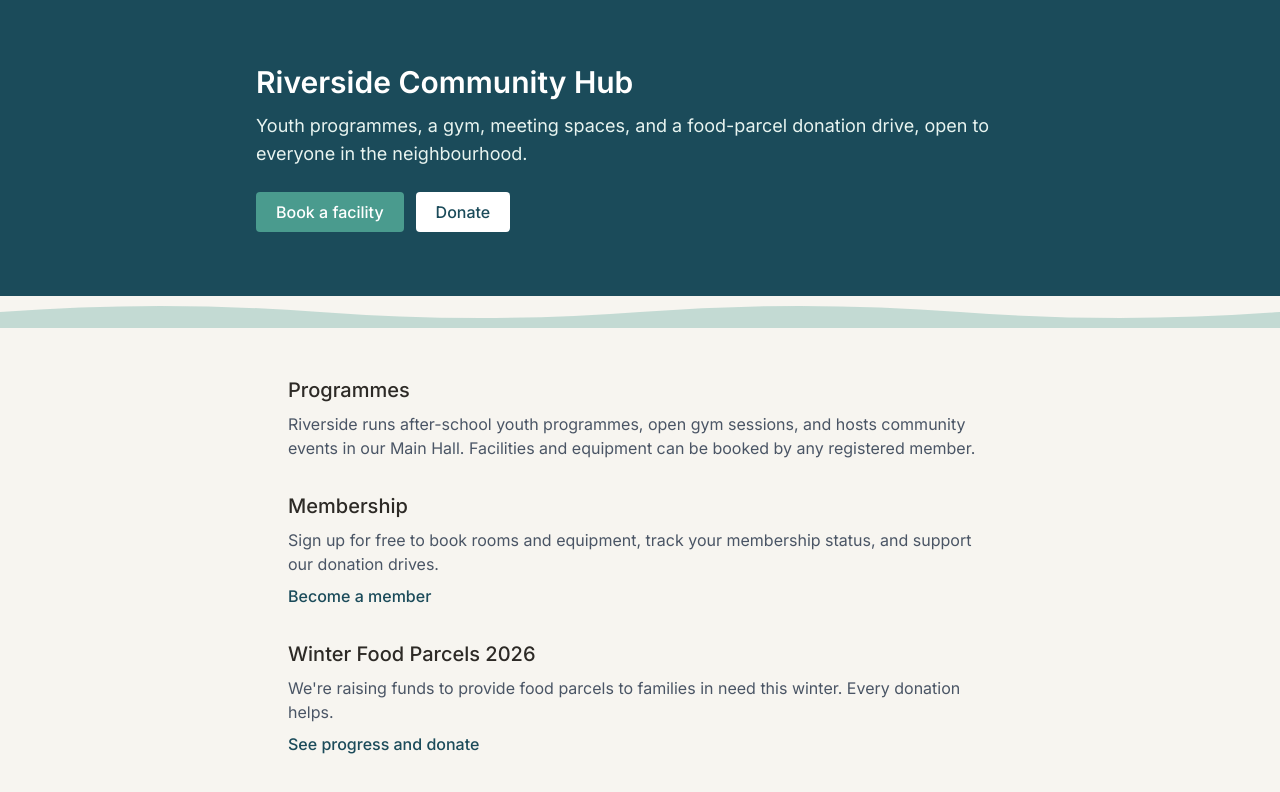
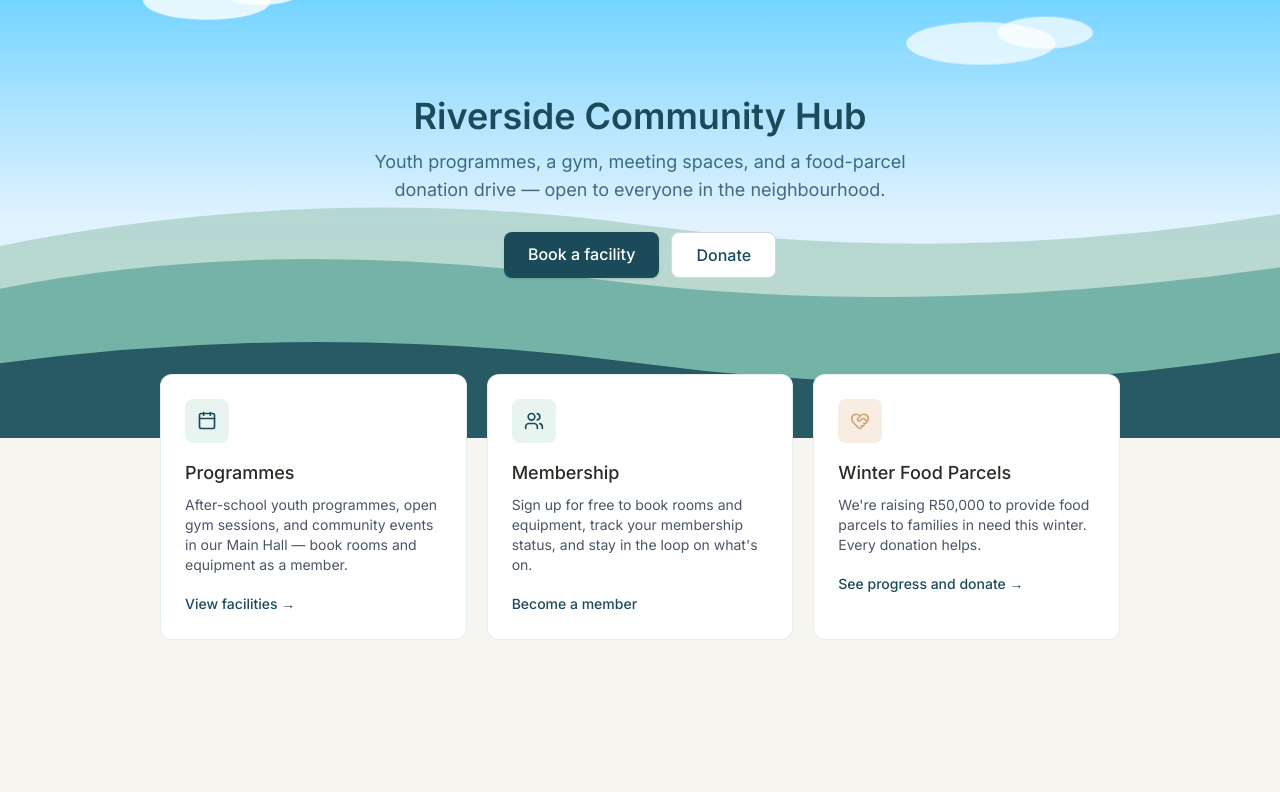
Before and after one commit to galaletsangmodise/Riverside-Community-Hub, a React (Vite) app in the folder frontend/: page / in a window 1280 px wide. Shown: the top 792 px of the page. Built offline with nearby package versions, Linux system fonts and the light colour scheme; no server answers.

Commit message:
feat: enhance Home component with animated background and improved layout for programme details

```diff
--- a/frontend/src/index.css
+++ b/frontend/src/index.css
@@ -9,6 +9,18 @@
   --color-river-clay: #D4A574;
   --font-sans: 'Inter', system-ui, sans-serif;
 }
+@keyframes drift {
+  0%, 100% { transform: translateX(0); }
+  50% { transform: translateX(20px); }
+}
+
+.animate-drift {
+  animation: drift 8s ease-in-out infinite;
+}
+
+.animate-drift-slow {
+  animation: drift 12s ease-in-out infinite;
+}
 
 body {
   background-color: var(--color-river-sand);
--- a/frontend/src/pages/Home.tsx
+++ b/frontend/src/pages/Home.tsx
@@ -1,20 +1,56 @@
 import { Link } from 'react-router-dom';
+import { Users, Calendar, HeartHandshake } from 'lucide-react';
 
 export function Home() {
   return (
     <div>
-      <div className="bg-river-deep text-white px-8 py-16">
-        <div className="max-w-3xl mx-auto">
-          <h1 className="text-3xl font-semibold mb-3">Riverside Community Hub</h1>
-          <p className="text-river-mist text-lg">
+
+      <div className="relative overflow-hidden bg-gradient-to-b from-sky-300 via-sky-100 to-river-mist">
+        <svg
+          viewBox="0 0 1200 500"
+          className="absolute inset-0 w-full h-full"
+          preserveAspectRatio="xMidYMax slice"
+        >
+
+          <path d="M0,320 Q300,260 600,300 T1200,290 L1200,500 L0,500 Z" fill="#8FBFA8" opacity="0.5" />
+
+          <path d="M0,360 Q250,310 550,350 T1200,340 L1200,500 L0,500 Z" fill="#4A9B8E" opacity="0.6" />
+
+          <path
+            d="M0,430 Q300,390 600,430 T1200,420 L1200,500 L0,500 Z"
+            fill="#1B4B5A"
+            opacity="0.85"
+          />
+
+          <g className="animate-drift">
+            <ellipse cx="180" cy="90" rx="60" ry="18" fill="white" opacity="0.8" />
+            <ellipse cx="230" cy="80" rx="40" ry="14" fill="white" opacity="0.8" />
+          </g>
+          <g className="animate-drift-slow">
+            <ellipse cx="900" cy="130" rx="70" ry="20" fill="white" opacity="0.7" />
+            <ellipse cx="960" cy="120" rx="45" ry="15" fill="white" opacity="0.7" />
+          </g>
+        </svg>
+
+        <div className="relative max-w-3xl mx-auto px-8 pt-24 pb-40 text-center">
+          <h1 className="text-4xl font-semibold text-river-deep mb-3">
+            Riverside Community Hub
+          </h1>
+          <p className="text-river-deep/80 text-lg max-w-xl mx-auto">
             Youth programmes, a gym, meeting spaces, and a food-parcel donation
-            drive, open to everyone in the neighbourhood.
+            drive — open to everyone in the neighbourhood.
           </p>
-          <div className="flex gap-3 mt-6">
-            <Link to="/book" className="bg-river-mid px-5 py-2 rounded font-medium">
+          <div className="flex gap-3 justify-center mt-7">
+            <Link
+              to="/book"
+              className="bg-river-deep text-white px-6 py-2.5 rounded-lg font-medium shadow-sm hover:shadow-md transition-shadow"
+            >
               Book a facility
             </Link>
-            <Link to="/donate" className="bg-white text-river-deep px-5 py-2 rounded font-medium">
+            <Link
+              to="/donate"
+              className="bg-white text-river-deep px-6 py-2.5 rounded-lg font-medium border border-river-deep/20 hover:border-river-deep/40 transition-colors"
+            >
               Donate
             </Link>
           </div>
@@ -22,44 +58,49 @@ export function Home() {
       </div>
 
 
-      <svg viewBox="0 0 1200 40" className="w-full h-8" preserveAspectRatio="none">
-        <path
-          d="M0,20 Q150,5 300,20 T600,20 T900,20 T1200,20 L1200,40 L0,40 Z"
-          fill="#4A9B8E"
-          opacity="0.3"
-        />
-      </svg>
-
-      <div className="max-w-3xl mx-auto px-8 py-12 space-y-8">
-        <div>
-          <h2 className="text-xl font-medium mb-2">Programmes</h2>
-          <p className="text-gray-600">
-            Riverside runs after-school youth programmes, open gym sessions, and
-            hosts community events in our Main Hall. Facilities and equipment can
-            be booked by any registered member.
+      <div className="max-w-5xl mx-auto px-8 -mt-16 relative pb-16">
+        <div className="grid md:grid-cols-3 gap-5">
+          <div className="bg-white rounded-xl p-6 border border-river-mid/15 hover:-translate-y-1 hover:shadow-lg transition-all duration-200">
+            <div className="w-11 h-11 rounded-lg bg-river-mist flex items-center justify-center mb-4">
+              <Calendar className="w-5 h-5 text-river-deep" />
+            </div>
+            <h2 className="font-medium text-lg mb-2">Programmes</h2>
+            <p className="text-gray-600 text-sm mb-4">
+              After-school youth programmes, open gym sessions, and community
+              events in our Main Hall — book rooms and equipment as a member.
             </p>
+            <Link to="/book" className="text-river-deep text-sm font-medium">
+              View facilities →
+            </Link>
           </div>
 
-        <div>
-          <h2 className="text-xl font-medium mb-2">Membership</h2>
-          <p className="text-gray-600">
-            Sign up for free to book rooms and equipment, track your membership
-            status, and support our donation drives.
+          <div className="bg-white rounded-xl p-6 border border-river-mid/15 hover:-translate-y-1 hover:shadow-lg transition-all duration-200">
+            <div className="w-11 h-11 rounded-lg bg-river-mist flex items-center justify-center mb-4">
+              <Users className="w-5 h-5 text-river-deep" />
+            </div>
+            <h2 className="font-medium text-lg mb-2">Membership</h2>
+            <p className="text-gray-600 text-sm mb-4">
+              Sign up for free to book rooms and equipment, track your
+              membership status, and stay in the loop on what's on.
             </p>
-          <Link to="/signup" className="text-river-deep font-medium inline-block mt-2">
+            <Link to="/signup" className="text-river-deep text-sm font-medium">
               Become a member
             </Link>
           </div>
 
-        <div>
-          <h2 className="text-xl font-medium mb-2">Winter Food Parcels 2026</h2>
-          <p className="text-gray-600">
-            We're raising funds to provide food parcels to families in need this
-            winter. Every donation helps.
+          <div className="bg-white rounded-xl p-6 border border-river-mid/15 hover:-translate-y-1 hover:shadow-lg transition-all duration-200">
+            <div className="w-11 h-11 rounded-lg bg-river-clay/20 flex items-center justify-center mb-4">
+              <HeartHandshake className="w-5 h-5 text-river-clay" />
+            </div>
+            <h2 className="font-medium text-lg mb-2">Winter Food Parcels</h2>
+            <p className="text-gray-600 text-sm mb-4">
+              We're raising R50,000 to provide food parcels to families in
+              need this winter. Every donation helps.
             </p>
-          <Link to="/donate" className="text-river-deep font-medium inline-block mt-2">
-            See progress and donate
+            <Link to="/donate" className="text-river-deep text-sm font-medium">
+              See progress and donate →
             </Link>
+          </div>
         </div>
       </div>
     </div>
```
Lines whose indentation alone changed are shown as unchanged.
